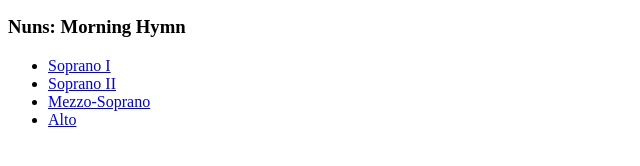
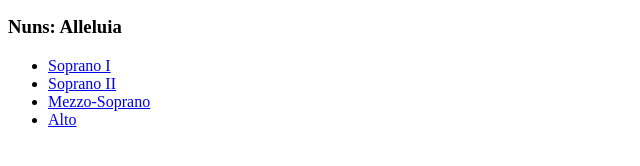
Before and after one commit to sethjensen1/ths-drama, a plain HTML site: page index.html in a window 1280 px wide. Shown: the part 242-408 px from the top of the page, 0-640 px from the left. Drawn offline with Linux system fonts and the light colour scheme.

Commit message:
Fix typo

```diff
--- a/index.html
+++ b/index.html
@@ -16,7 +16,7 @@
       <li><a href="https://flat.io/score/5a629fb357fac70bfc729833-morning-hymn-mezzo-soprano">Mezzo-Soprano</a></li>
       <li><a href="https://flat.io/score/5a62a1010a756672e810bed7-morning-hymn-alto">Alto</a></li>
     </ul>
-    <h3>Nuns: Morning Hymn</h3>
+    <h3>Nuns: Alleluia</h3>
     <ul>
       <li><a href="https://flat.io/score/5a62cfde13fadf65ab3e9df7-alleluia-soprano-i">Soprano I</a></li>
       <li><a href="https://flat.io/score/5a62d90f22c45d64d15fc933-alleluia-soprano-ii">Soprano II</a></li>
```
